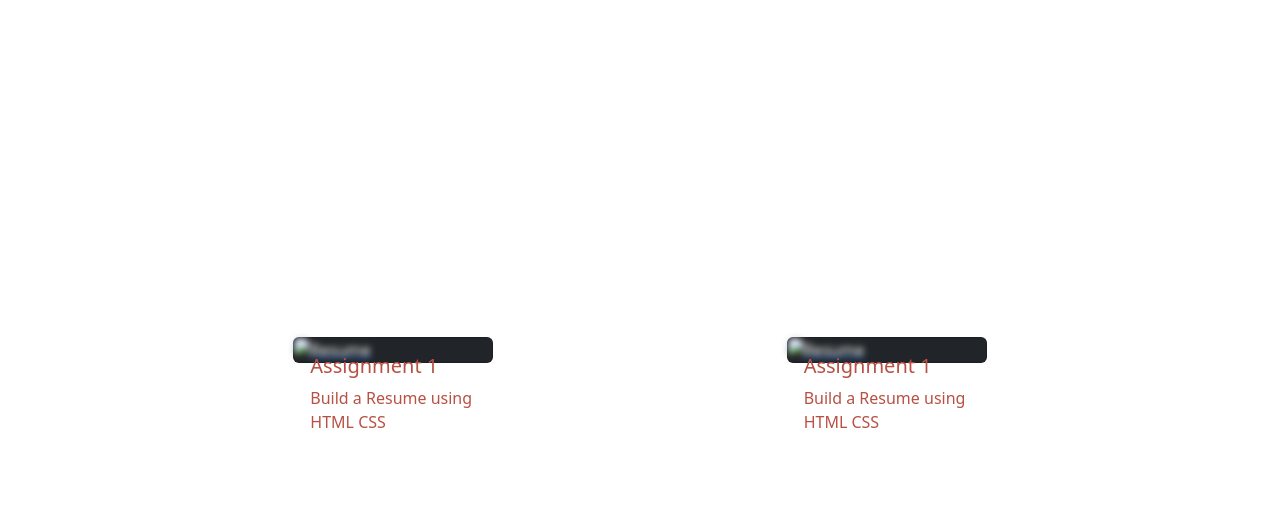
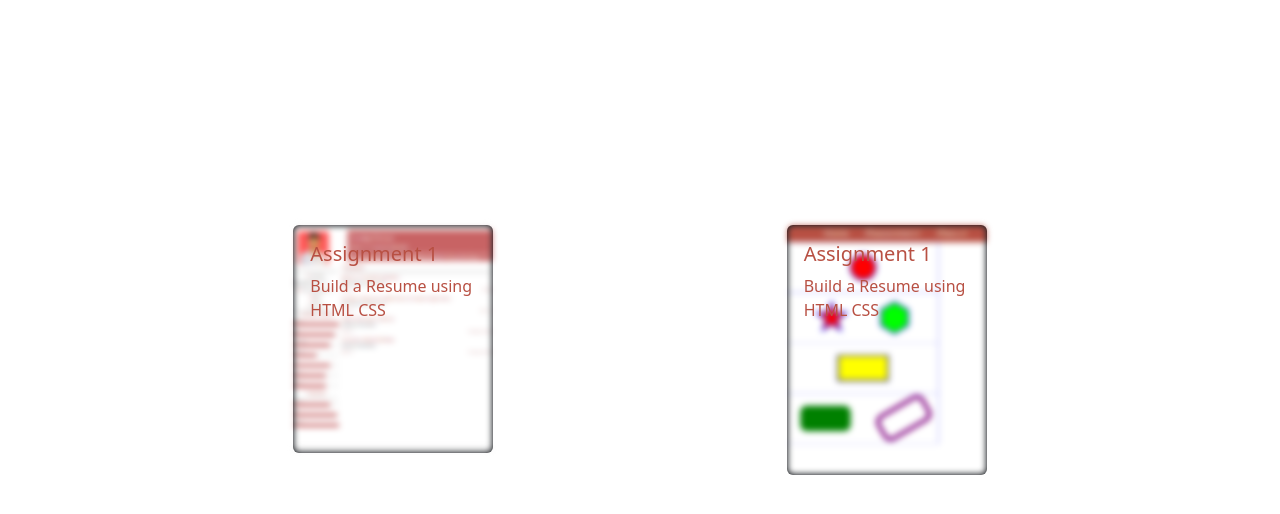
Before and after one commit to OmkarParhad88/assignments, a plain HTML site: page index.html in a window 1280 px wide. Shown: the part 62-576 px from the top of the page. Drawn offline with nearby package versions, Linux system fonts and the light colour scheme; a web font is replaced by a local one.

Commit message:
Update index.html
image url change

```diff
--- a/index.html
+++ b/index.html
@@ -20,7 +20,7 @@
   <div class="assignment">
     <a href="resume.html">
     <div class="card text-bg-dark">
-      <img src="image\resume.png"style="filter: blur(3px);" class="card-img" alt="Resume">
+      <img src="resume.png"style="filter: blur(3px);" class="card-img" alt="Resume">
       <div class="card-img-overlay">
         <h5 class="card-title color">Assignment 1</h5>
         <p class="card-text color">Build a Resume using HTML CSS </p>
@@ -30,7 +30,7 @@
 
     <a href="svg.html">
     <div class="card text-bg-dark" >
-      <img src="image\svg.png"style="filter: blur(3px);" class="card-img" alt="Resume">
+      <img src="svg.png"style="filter: blur(3px);" class="card-img" alt="Resume">
       <div class="card-img-overlay">
         <h5 class="card-title color">Assignment 1</h5>
         <p class="card-text color">Build a Resume using HTML CSS </p>
```
